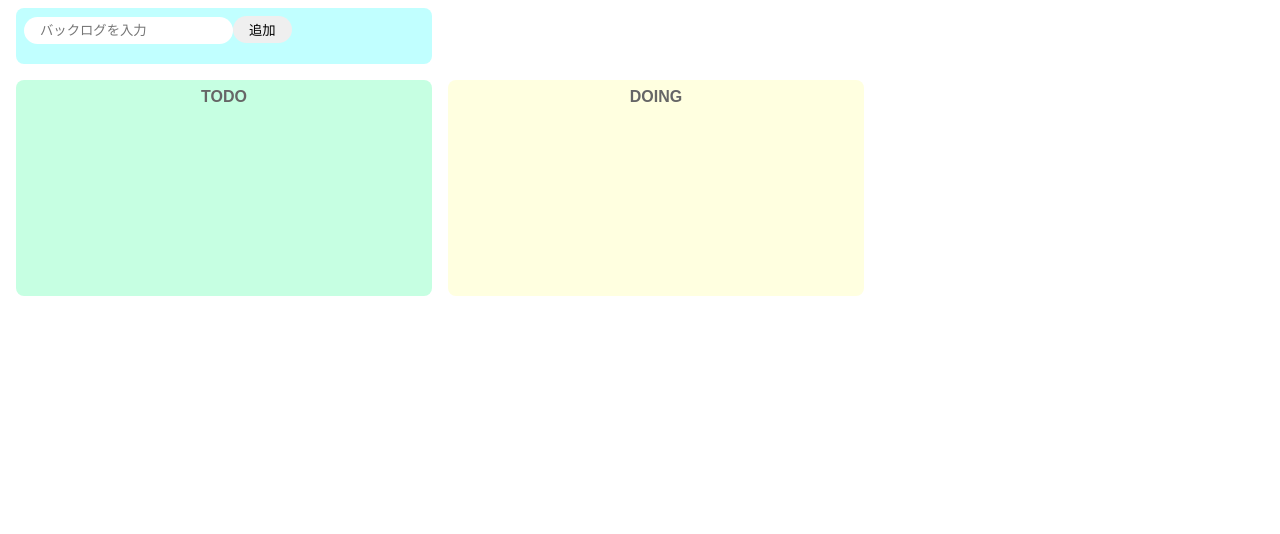
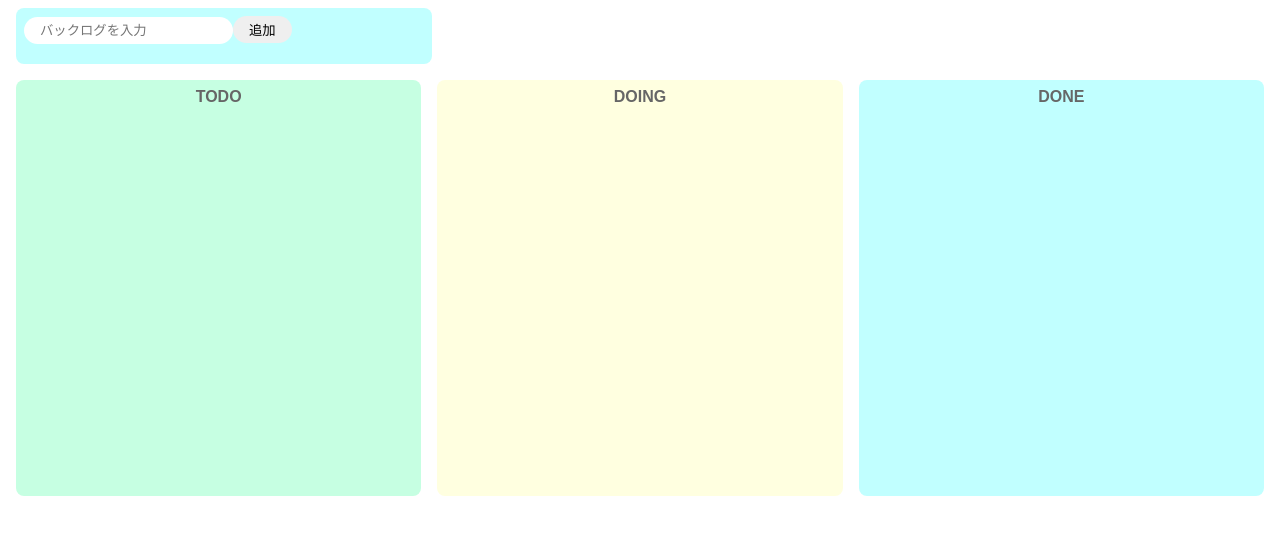
Before and after one commit to aya-yama/backlog-app, a React (Create React App) app: page / in a window 1280 px wide. Shown: the top 534 px of the page. Built offline with nearby package versions, Linux system fonts and the light colour scheme.

Commit message:
DONE追加 DONEリストに課題あり

```diff
--- a/src/App.js
+++ b/src/App.js
@@ -3,31 +3,53 @@ import "./styles.css";
 
 export const App = () => {
   const [todoText, setTodoText] = useState("");
-  const [incompleteTodos, setIncompleteTodos] = useState([]);
-  const [completeTodos, setCompleteTodos] = useState([]);
+  // const [incompleteTodos, setIncompleteTodos] = useState([]);
+  // const [completeTodos, setCompleteTodos] = useState([]);
+  const [todoLogs, setTodoLogs] = useState([]);
+  const [doingLogs, setDoingLogs] = useState([]);
+  const [doneLogs, setDoneLogs] = useState([]);
 
   const onChangeTodoText = (event) => setTodoText(event.target.value);
 
   const onClickAdd = () => {
     if (todoText === "") return;
-    const newTodos = [...incompleteTodos, todoText];
-    setIncompleteTodos(newTodos);
+    const newTodos = [...todoLogs, todoText];
+    setTodoLogs(newTodos);
     setTodoText("");
   };
 
   const onClickDelete = (index) => {
-    const newTodos = [...incompleteTodos];
+    const newTodos = [...todoLogs];
     newTodos.splice(index, 1);
-    setIncompleteTodos(newTodos);
+    setTodoLogs(newTodos);
+  };
+
+  // const onClickComplete = (index) => {
+  const onClickStart = (index) => {
+    const newtodoLogs = [...todoLogs];
+    newtodoLogs.splice(index, 1);
+    setTodoLogs(newtodoLogs);
+
+    const newdoingLogs = [...doingLogs, todoLogs[index]];
+    setDoingLogs(newdoingLogs);
   };
 
   const onClickComplete = (index) => {
-    const newIncompleteTodos = [...incompleteTodos];
-    newIncompleteTodos.splice(index, 1);
-    setIncompleteTodos(newIncompleteTodos);
+    const newdoingLogs = [...doingLogs];
+    newdoingLogs.splice(index, 1);
+    setDoingLogs(newdoingLogs);
 
-    const newCompleteTodos = [...completeTodos, incompleteTodos[index]];
-    setCompleteTodos(newCompleteTodos);
+    const newdoneLogs = [...doneLogs, doingLogs[index]];
+    setDoneLogs(newdoneLogs);
+  };
+
+  const onClickBack = (index) => {
+    const newdoingLogs = [...doingLogs];
+    newdoingLogs.splice(index, 1);
+    setDoingLogs(newdoingLogs);
+
+    const newtodoLogs = [...todoLogs, doingLogs[index]];
+    setTodoLogs(newtodoLogs);
   };
 
   return (
@@ -41,28 +63,41 @@ export const App = () => {
         <button onClick={onClickAdd}>追加</button>
       </div>
       <div className="backlog1">
-        <div className="incomplete-area">
+        <div className="todo-area">
           <p className="title">TODO</p>
           <ul>
-            {incompleteTodos.map((todo, index) => {
+            {todoLogs.map((todo, index) => {
               return (
                 <div key={todo} className="list-row">
                   <li>{todo}</li>
-                  <button onClick={() => onClickComplete(index)}>完了</button>
+                  <button onClick={() => onClickStart(index)}>着手</button>
                   <button onClick={() => onClickDelete(index)}>削除</button>
                 </div>
               );
             })}
           </ul>
         </div>
-        <div className="complete-area">
+        <div className="doing-area">
           <p className="title">DOING</p>
           <ul>
-            {completeTodos.map((todo) => {
+            {doingLogs.map((todo, index) => {
               return (
                 <div className="list-row">
-                  <li>{todo}</li>
-                  <button>戻す</button>
+                  <li>{doingLogs}</li>
+                  <button onClick={() => onClickComplete(index)}>完了</button>
+                  <button onClick={() => onClickBack(index)}>戻す</button>
+                </div>
+              );
+            })}
+          </ul>
+        </div>
+        <div className="done-area">
+          <p className="title">DONE</p>
+          <ul>
+            {doneLogs.map((todo) => {
+              return (
+                <div className="list-row">
+                  <li>{doneLogs}</li>
                 </div>
               );
             })}
--- a/src/styles.css
+++ b/src/styles.css
@@ -34,19 +34,28 @@ li {
   border-radius: 8px;
 }
 
-.incomplete-area {
+.todo-area {
   background-color: #c6ffe2;
   width: 400px;
-  min-height: 200px;
+  height: 400px;
   padding: 8px;
   margin: 8px;
   border-radius: 8px;
 }
 
-.complete-area {
+.doing-area {
   background-color: #ffffe0;
   width: 400px;
-  min-height: 200px;
+  height: 400px;
+  padding: 8px;
+  margin: 8px;
+  border-radius: 8px;
+}
+
+.done-area {
+  background-color: #c1ffff;
+  width: 400px;
+  height: 400px;
   padding: 8px;
   margin: 8px;
   border-radius: 8px;
```
